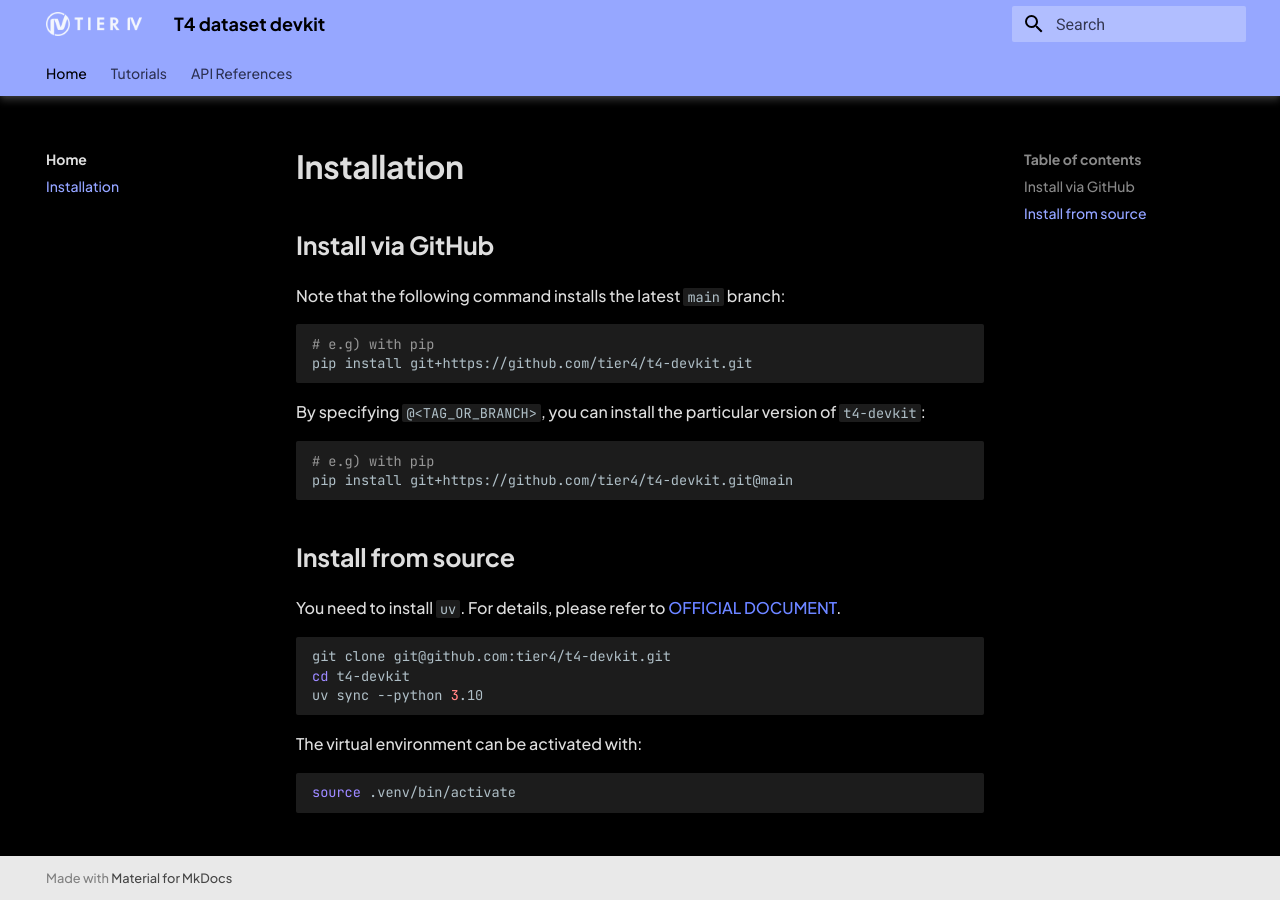
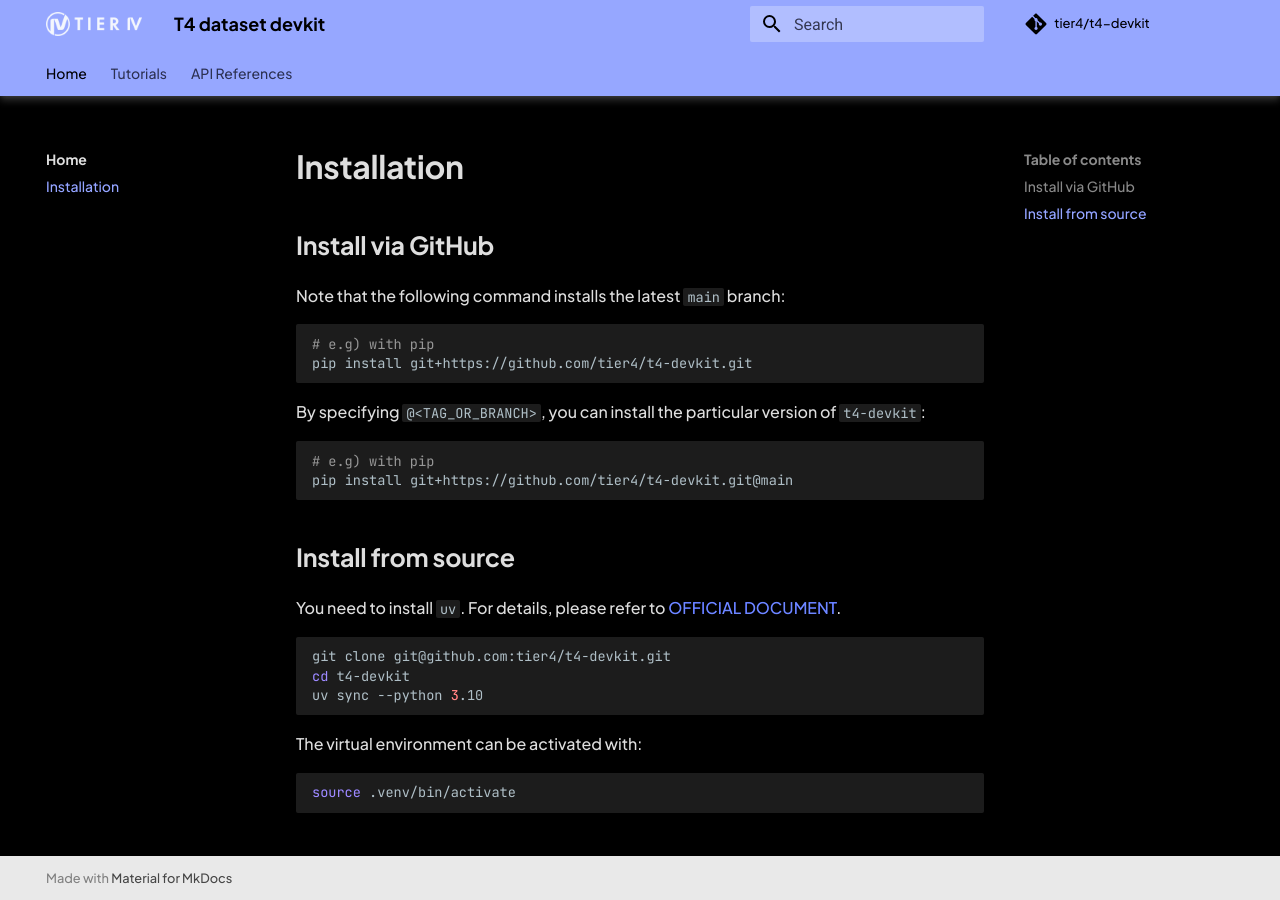
Before and after one commit to tier4/t4-devkit, an MkDocs documentation site: the page built from docs/install.md, in a window 1280 px wide. Built offline with MkDocs 1.6.1 and Material for MkDocs 9.7.7, drawn with Linux system fonts in a browser that asks for light colours; comment, search, counter and statistics services are not loaded; the version menu is left out.

Commit message:
docs: add repository info
Signed-off-by: ktro2828 <kotaro.uetake@tier4.jp>

```diff
--- a/mkdocs.yaml
+++ b/mkdocs.yaml
@@ -1,4 +1,6 @@
 site_name: T4 dataset devkit
+repo_url: https://github.com/tier4/t4-devkit
+repo_name: tier4/t4-devkit
 
 nav:
   - Home:
```
